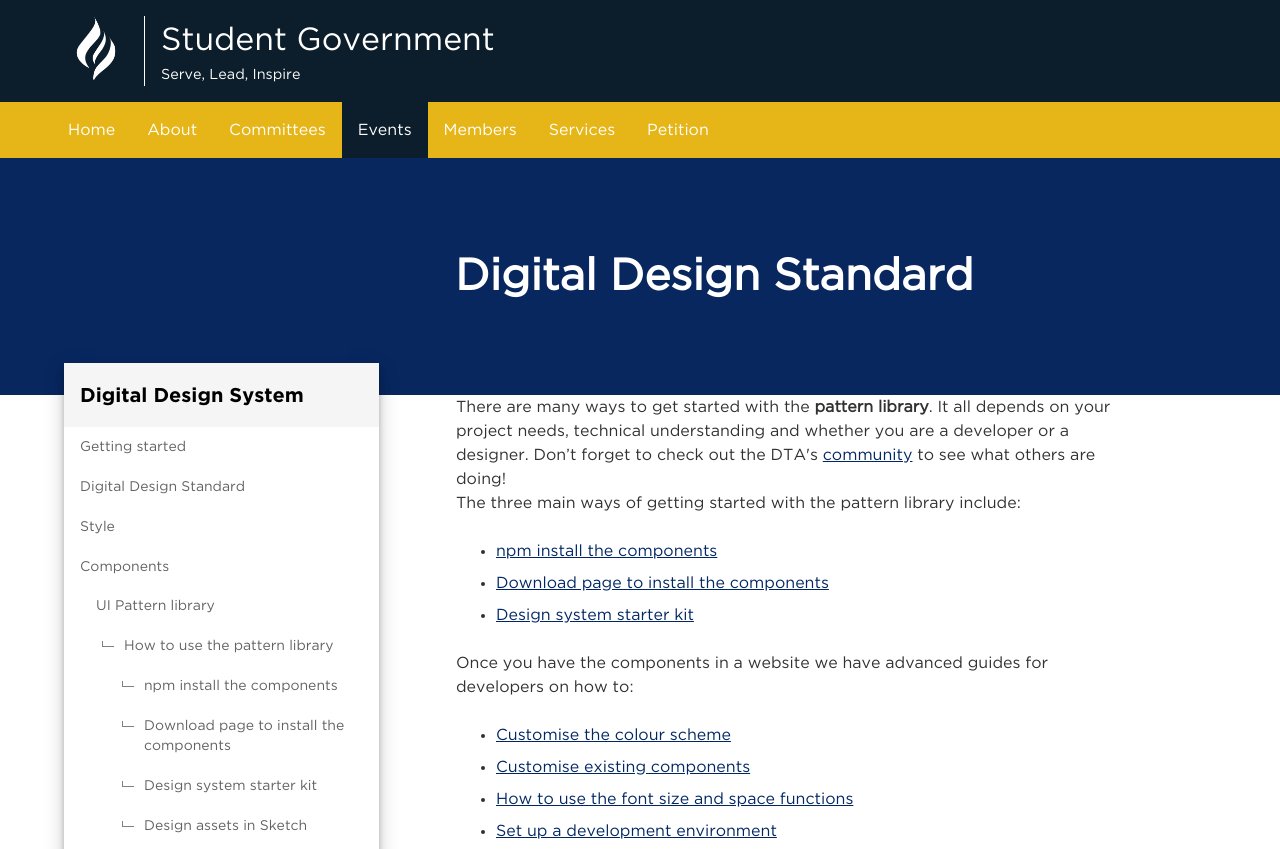
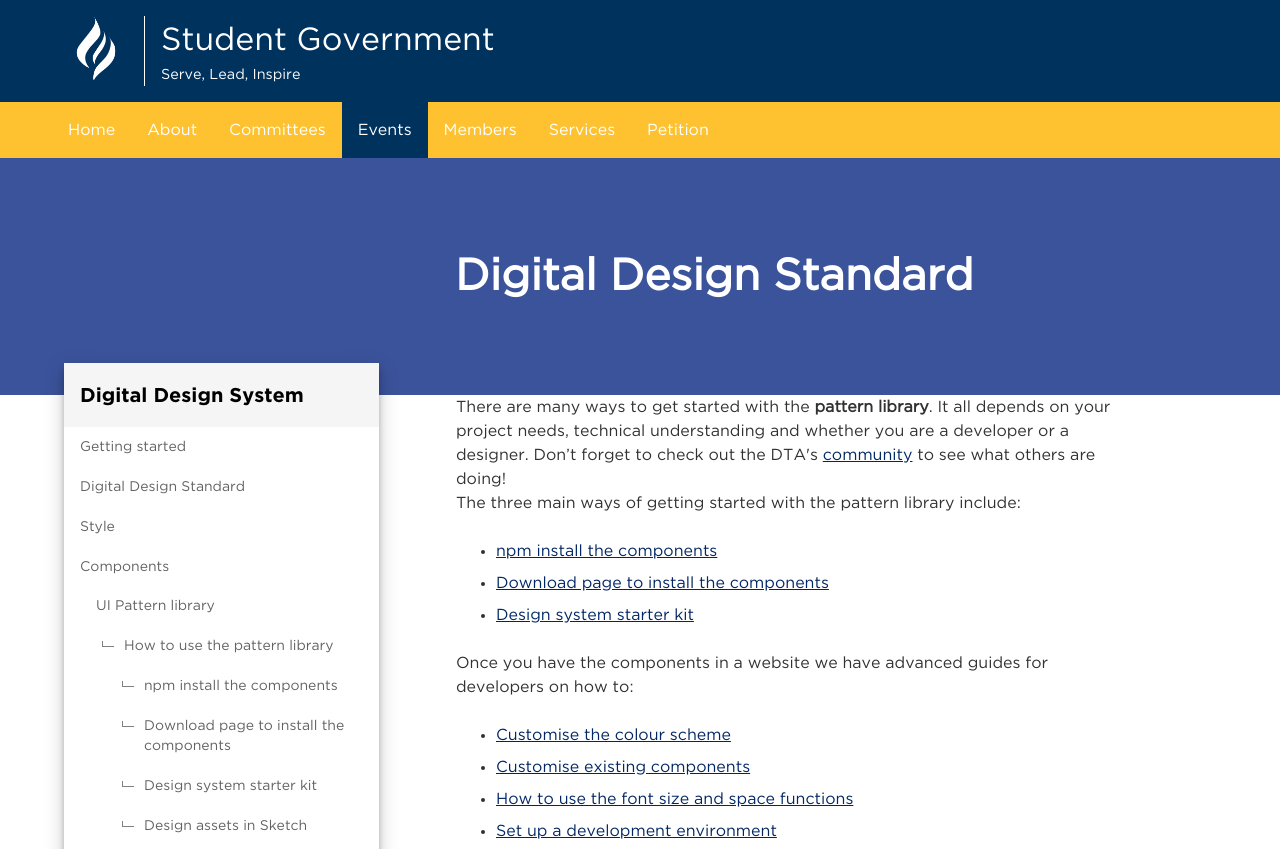
Before and after one commit to leonluleonlu/NCPAStuGo, a website: page docs/index.html in a window 1280 px wide. Shown: the top 849 px of the page. Drawn offline with Linux system fonts and the light colour scheme.

Commit message:
changed colour scheme

```diff
--- a/docs/style.css
+++ b/docs/style.css
@@ -41,7 +41,7 @@
     box-sizing: border-box;
     position: relative;
     /* Main heading colour */
-    background: #0c1e2b;
+    background: rgb(0, 50, 94);
     padding: 1rem 0;
 }
 
@@ -378,7 +378,7 @@
 
 .au-main-nav.au-main-nav--dark {
     /* Navbar side colour */
-    background-color: #e6b619;
+    background-color: rgb(254, 194, 49);
     border-color: #fff;
     border-top-color: rgb(255, 255, 255);
     border-right-color: rgb(255, 255, 255);
@@ -388,7 +388,7 @@
 
 .au-main-nav.au-main-nav--dark .au-main-nav__menu {
     /* Navbar container colour */
-    background-color: #e6b619;
+    background-color: rgb(254, 194, 49);
 }
 
 
@@ -396,18 +396,18 @@
 .au-main-nav.au-main-nav--dark .au-main-nav__toggle:hover {
     color: #fff;
     /* Navbar item hover colour */
-    background-color: #806304
+    background-color: rgb(216, 163, 40);
 }
 
 .au-main-nav.au-main-nav--dark .active a {
     color: #fff;
     /* Navbar item active colour */
-    background-color: #0c1e2b
+    background-color: rgb(0, 50, 94)
 }
 
 .au-main-nav.au-main-nav--dark .active a:hover {
     /* Navbar item active hover colour */
-    background-color: #021625
+    background-color: rgb(0, 41, 76)
 }
 
 .py-0 {
@@ -566,7 +566,7 @@
     box-sizing: border-box;
     -webkit-font-smoothing: antialiased !important;
     /* Section heading colour */
-    background: #08275f;
+    background: #3b539b;
     padding: 3rem 0;
 }
 
@@ -747,9 +747,9 @@
 .au-footer.au-footer--dark {
     color: #fff;
     /* footer border colour */
-    border-color: #ce3723;
+    border-color: rgb(197, 36, 36);
     /* footer container colour */
-    background-color: #8b0000
+    background-color: rgb(150, 25, 25)
 }
 
 /* Focus Overwrite */
```
